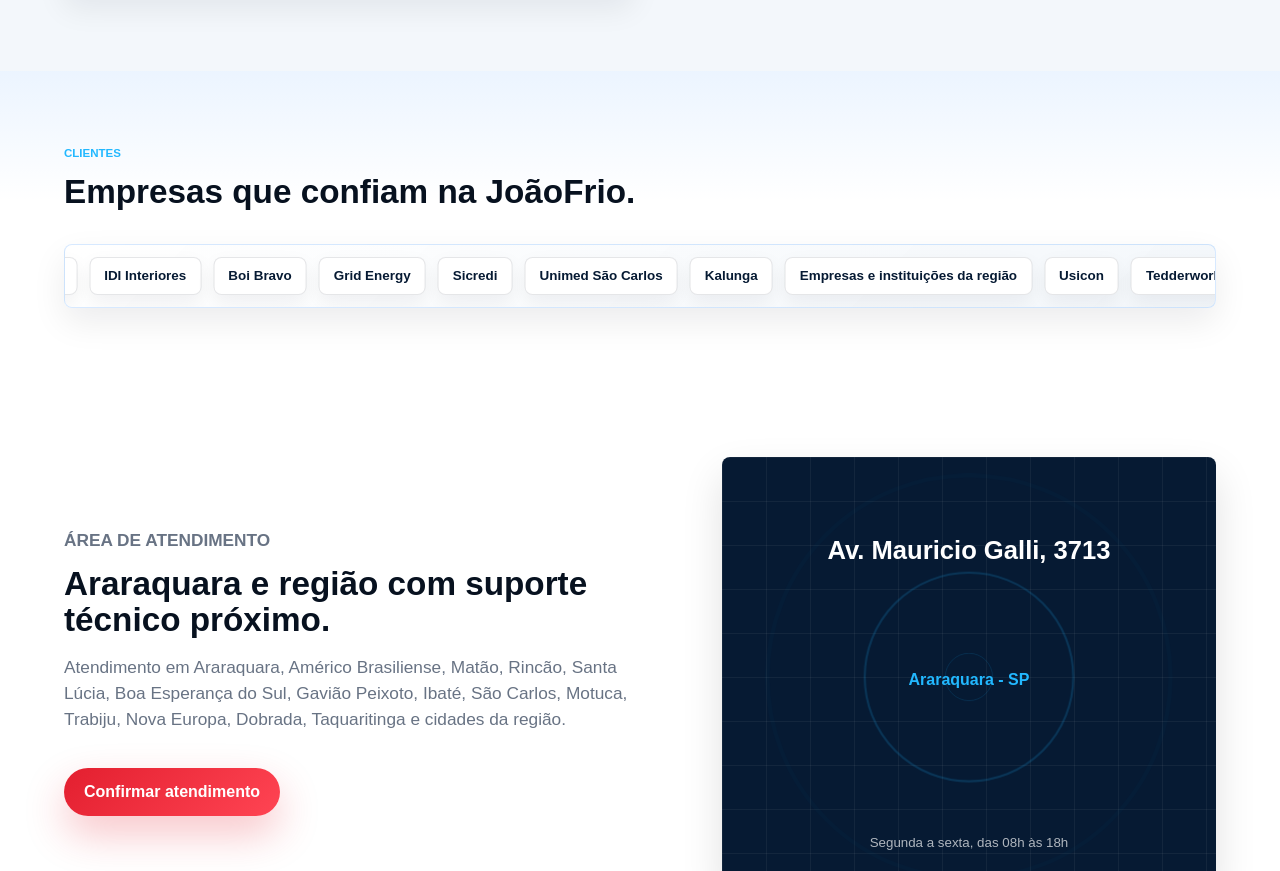
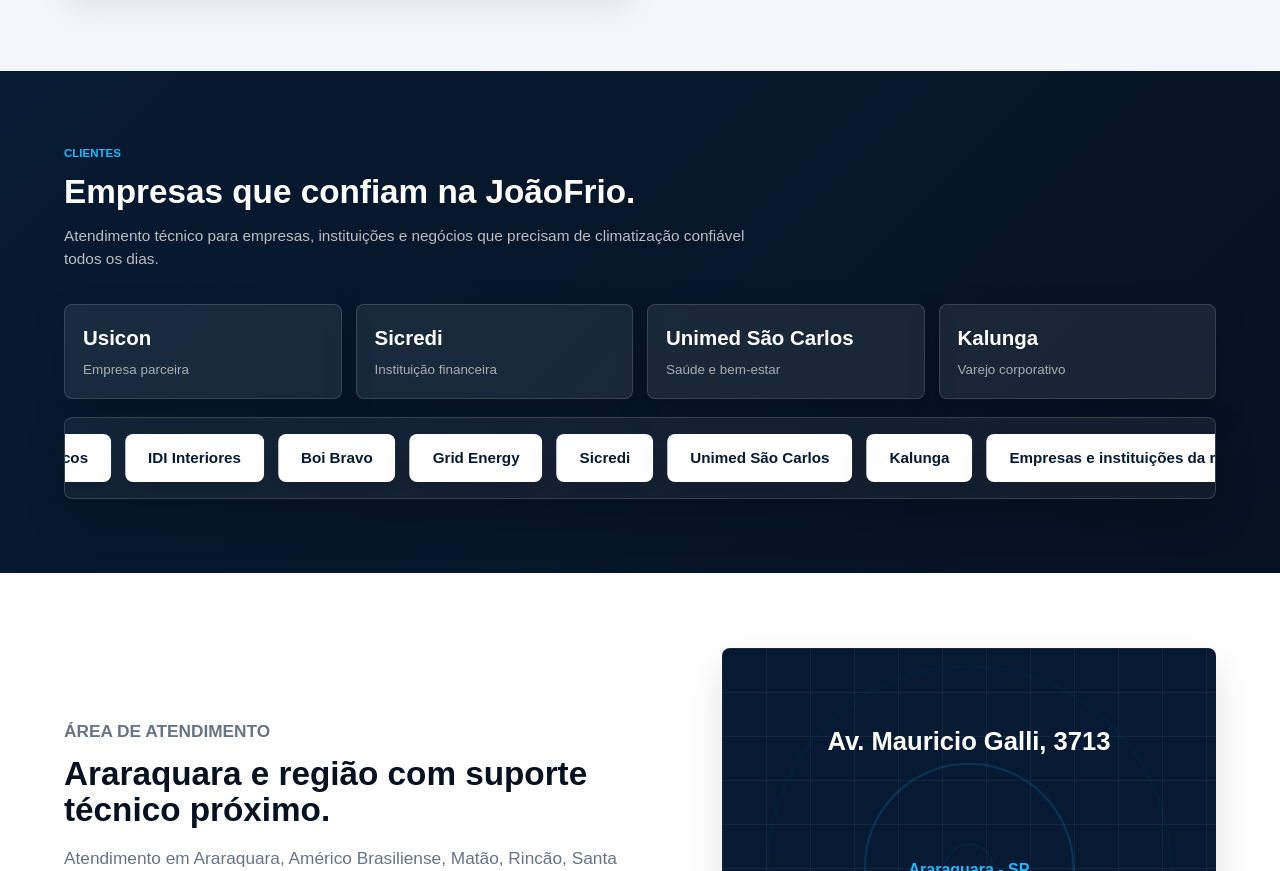
Before and after one commit to coresync-web/JOAO-FRIO, a plain HTML site: page index.html in a window 1280 px wide. Shown: the part 4765-5636 px from the top of the page. Drawn offline with Linux system fonts and the light colour scheme.

Commit message:
Alteração nos clientes que confiam

```diff
--- a/index.html
+++ b/index.html
@@ -247,6 +247,13 @@
         <div class="section-heading reveal">
           <p class="eyebrow">Clientes</p>
           <h2>Empresas que confiam na JoãoFrio.</h2>
+          <p class="section-lead">Atendimento técnico para empresas, instituições e negócios que precisam de climatização confiável todos os dias.</p>
+        </div>
+        <div class="featured-clients reveal">
+          <article><strong>Usicon</strong><span>Empresa parceira</span></article>
+          <article><strong>Sicredi</strong><span>Instituição financeira</span></article>
+          <article><strong>Unimed São Carlos</strong><span>Saúde e bem-estar</span></article>
+          <article><strong>Kalunga</strong><span>Varejo corporativo</span></article>
         </div>
         <div class="clients-marquee reveal">
           <div class="clients-track">
--- a/styles.css
+++ b/styles.css
@@ -493,6 +493,24 @@
     var(--white);
 }
 
+.clients-section {
+  background:
+    linear-gradient(135deg, rgba(6, 26, 51, 0.98), rgba(7, 17, 31, 0.96)),
+    var(--navy);
+  color: var(--white);
+}
+
+.clients-section h2 {
+  color: var(--white);
+}
+
+.section-lead {
+  max-width: 720px;
+  margin: 14px 0 0;
+  color: rgba(255, 255, 255, 0.72);
+  font-size: clamp(0.92rem, 1.2vw, 1.05rem);
+}
+
 .about-section,
 .service-detail-section {
   background: var(--soft);
@@ -673,33 +691,64 @@
 .clients-marquee {
   overflow: hidden;
   border-radius: 8px;
-  border: 1px solid rgba(8, 120, 255, 0.16);
-  padding: 12px 0;
-  background: linear-gradient(135deg, rgba(255, 255, 255, 0.92), rgba(243, 247, 251, 0.94));
-  box-shadow: 0 14px 34px rgba(7, 17, 31, 0.08);
+  border: 1px solid rgba(255, 255, 255, 0.14);
+  padding: 16px 0;
+  background: rgba(255, 255, 255, 0.06);
+  box-shadow: 0 18px 42px rgba(0, 0, 0, 0.2);
+}
+
+.featured-clients {
+  display: grid;
+  grid-template-columns: repeat(4, minmax(0, 1fr));
+  gap: 14px;
+  margin-bottom: 18px;
+}
+
+.featured-clients article {
+  border: 1px solid rgba(255, 255, 255, 0.14);
+  border-radius: 8px;
+  padding: 18px;
+  background: rgba(255, 255, 255, 0.08);
+  box-shadow: 0 14px 34px rgba(0, 0, 0, 0.16);
+}
+
+.featured-clients strong,
+.featured-clients span {
+  display: block;
+}
+
+.featured-clients strong {
+  color: var(--white);
+  font-size: clamp(1rem, 1.6vw, 1.35rem);
+}
+
+.featured-clients span {
+  margin-top: 6px;
+  color: rgba(255, 255, 255, 0.62);
+  font-size: 0.84rem;
 }
 
 .clients-track {
   display: flex;
   width: max-content;
-  gap: 12px;
-  animation: marquee 28s linear infinite;
+  gap: 14px;
+  animation: marquee 30s linear infinite;
 }
 
 .clients-track span {
   display: inline-flex;
-  min-height: 38px;
+  min-height: 48px;
   align-items: center;
   justify-content: center;
-  border: 1px solid rgba(7, 17, 31, 0.1);
-  border-radius: 8px;
-  padding: 8px 14px;
+  border: 1px solid rgba(255, 255, 255, 0.16);
+  border-radius: 8px;
+  padding: 10px 22px;
   background: var(--white);
   color: var(--navy);
-  font-size: 0.84rem;
+  font-size: 0.95rem;
   font-weight: 900;
   white-space: nowrap;
-  box-shadow: 0 8px 20px rgba(7, 17, 31, 0.06);
+  box-shadow: 0 12px 28px rgba(0, 0, 0, 0.18);
 }
 
 .section-heading {
@@ -1411,6 +1460,10 @@
     grid-template-columns: repeat(2, minmax(0, 1fr));
   }
 
+  .featured-clients {
+    grid-template-columns: repeat(2, minmax(0, 1fr));
+  }
+
   .service-detail-section {
     grid-template-columns: 1fr;
   }
@@ -1584,8 +1637,18 @@
     gap: 10px;
   }
 
+  .featured-clients {
+    grid-template-columns: 1fr;
+  }
+
   .overview-list article {
     padding: 16px;
+  }
+
+  .clients-track span {
+    min-height: 42px;
+    padding: 8px 16px;
+    font-size: 0.86rem;
   }
 
   .gallery-item,
```
